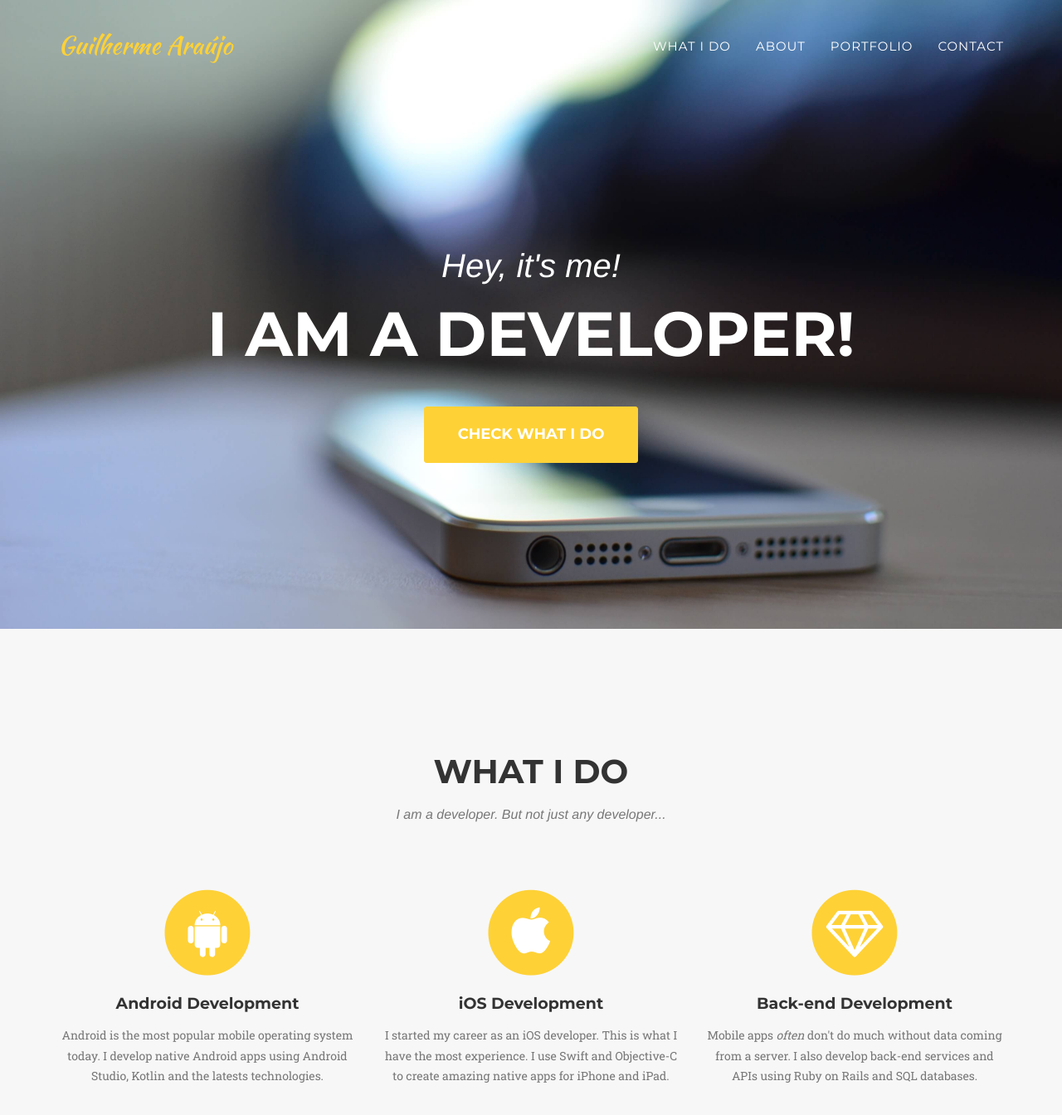
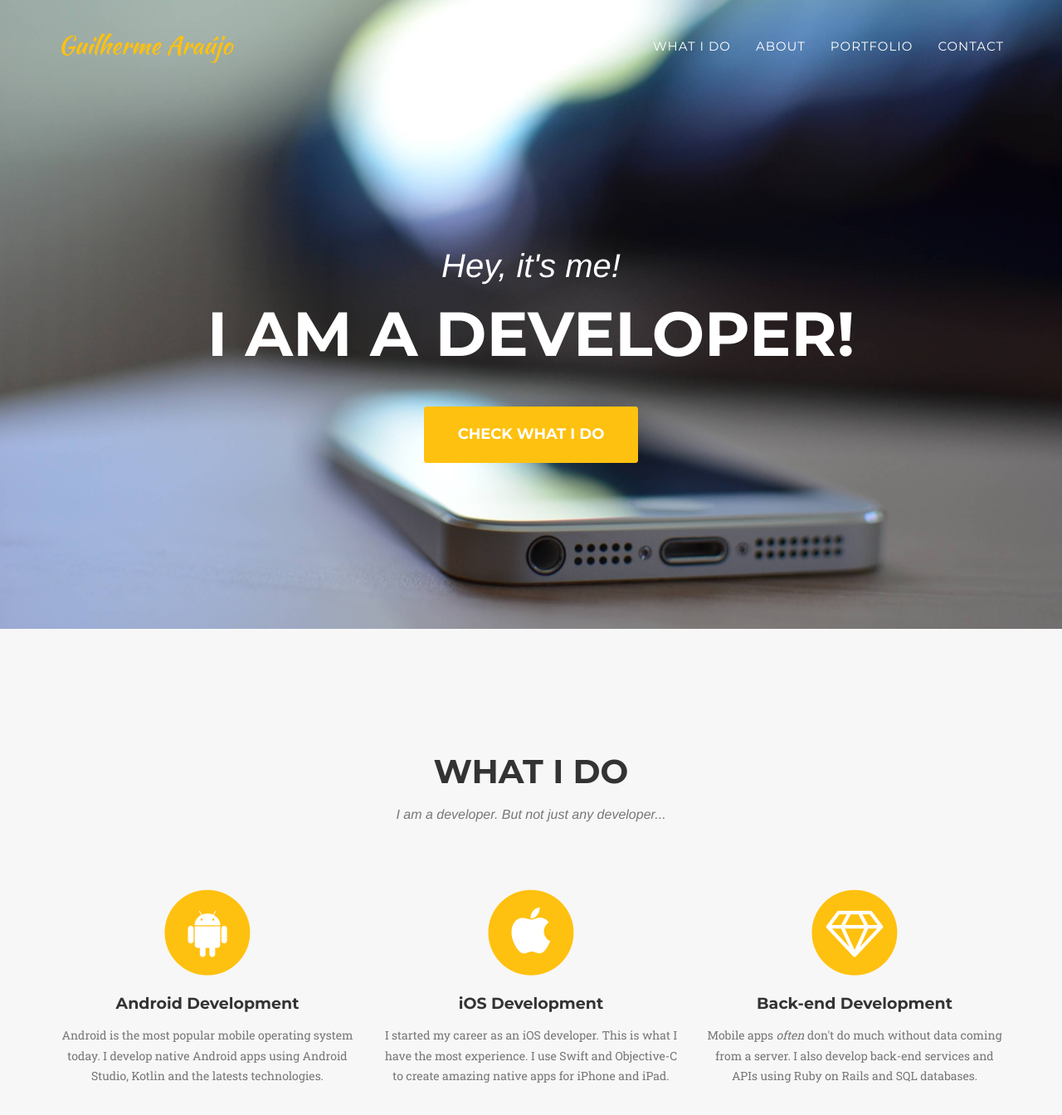
Before and after one commit to guilhermearaujo/guilhermearaujo.github.io, a Jekyll site: the page built from index.html, in a window 1280 px wide and 1400 px high. Shown: the top 1344 px of the window at 83% size. Built offline with Jekyll 4.4.1, drawn with Linux system fonts in a browser that asks for light colours; some web fonts are replaced.

Commit message:
Tune yellow shades

```diff
--- a/_config.yml
+++ b/_config.yml
@@ -15,8 +15,8 @@ github_username:  guilhermearaujo
 
 # Color settings (hex-codes without the leading hash-tag)
 color:
-  primary: fed136
-  secondary: fec503
+  primary: ffc10f
+  secondary: ffb834
   secondary-dark: 333
 
 # Build settings
```
